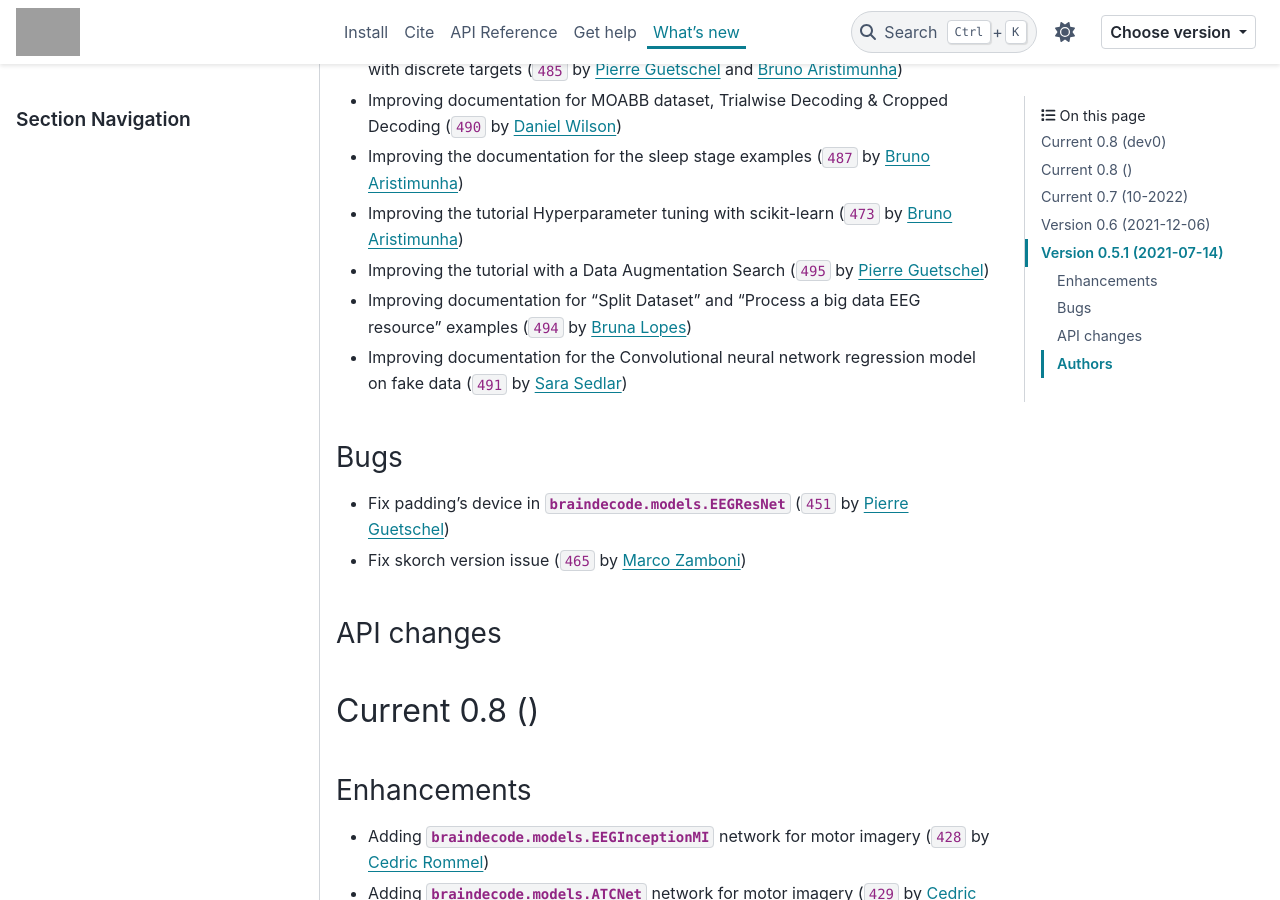
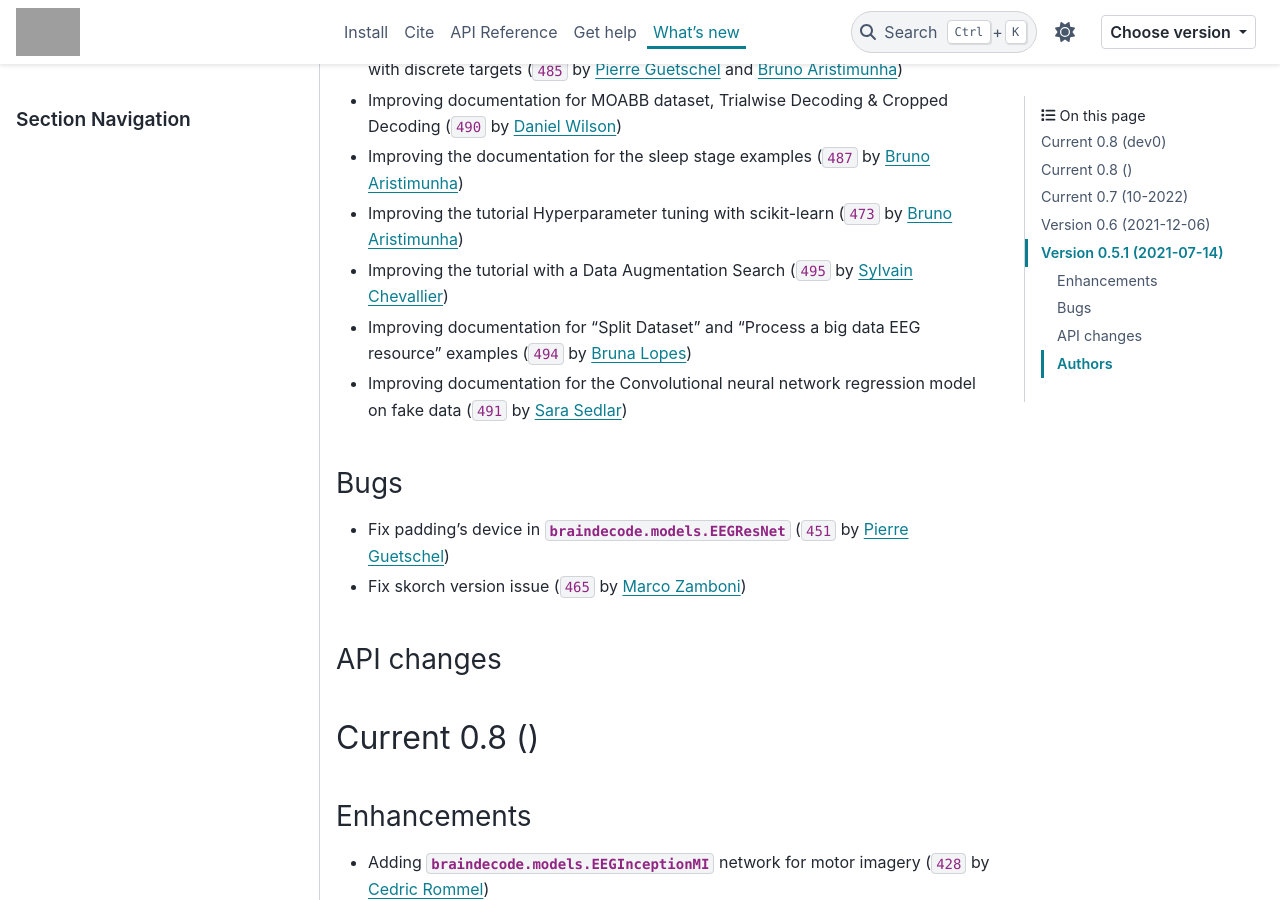
Before and after one commit to braindecode/braindecode, a Sphinx documentation site: the page built from docs/whats_new.rst, in a window 1280 px wide and 900 px high, scrolled down 631 px. Built offline with Sphinx 7.4.7 and the PyData theme 0.15.4, drawn with Linux system fonts in a browser that asks for light colours; pages that are not in the unit, such as notebooks, are missing from menus; comment, search, counter and statistics services are not loaded; cross-references to code outside the pages are shown as plain code; grey boxes are pictures that could not be loaded.

Commit message:
Fixing Sylvain Enhancement

```diff
--- a/docs/whats_new.rst
+++ b/docs/whats_new.rst
@@ -33,7 +33,7 @@ Enhancements
 - Improving documentation for MOABB dataset, Trialwise Decoding & Cropped Decoding (:gh:`490` by `Daniel Wilson`_)
 - Improving the documentation for the sleep stage examples (:gh:`487` by `Bruno Aristimunha`_)
 - Improving the tutorial Hyperparameter tuning with scikit-learn (:gh:`473` by `Bruno Aristimunha`_)
-- Improving the tutorial with a Data Augmentation Search (:gh:`495` by `Pierre Guetschel`_)
+- Improving the tutorial with a Data Augmentation Search (:gh:`495` by `Sylvain Chevallier`_)
 - Improving documentation for "Split Dataset" and "Process a big data EEG resource" examples (:gh:`494` by `Bruna Lopes`_)
 - Improving documentation for the Convolutional neural network regression model on fake data (:gh:`491` by `Sara Sedlar`_)
 
```
